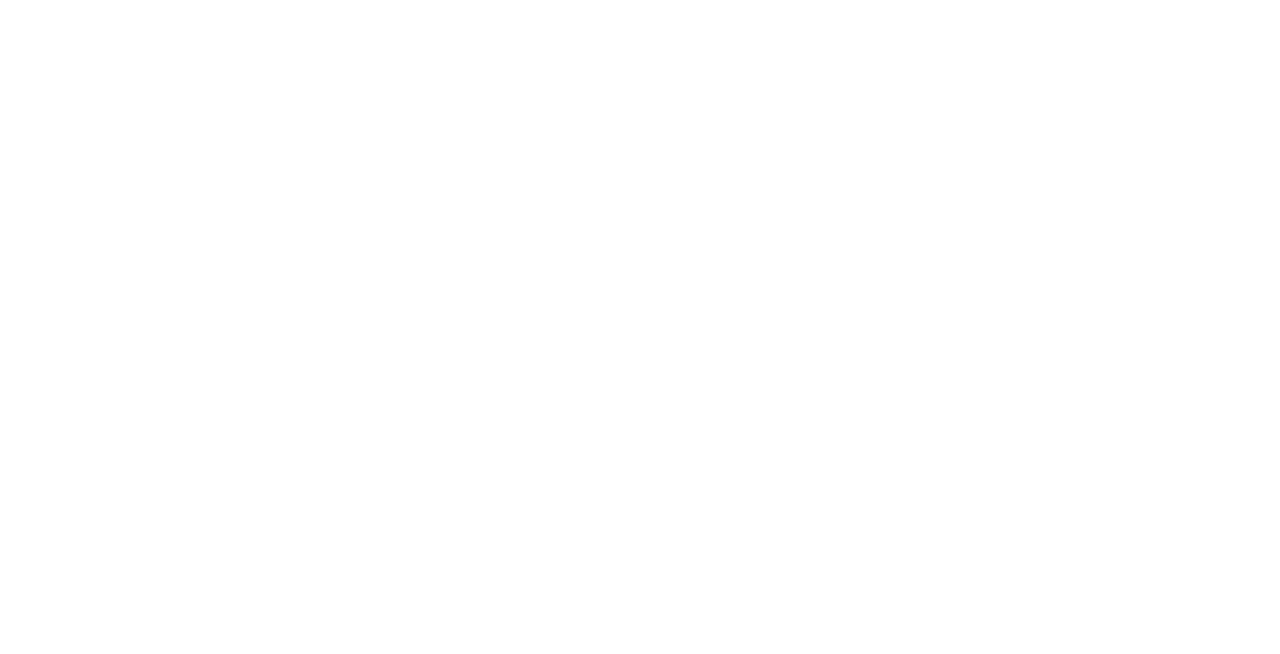
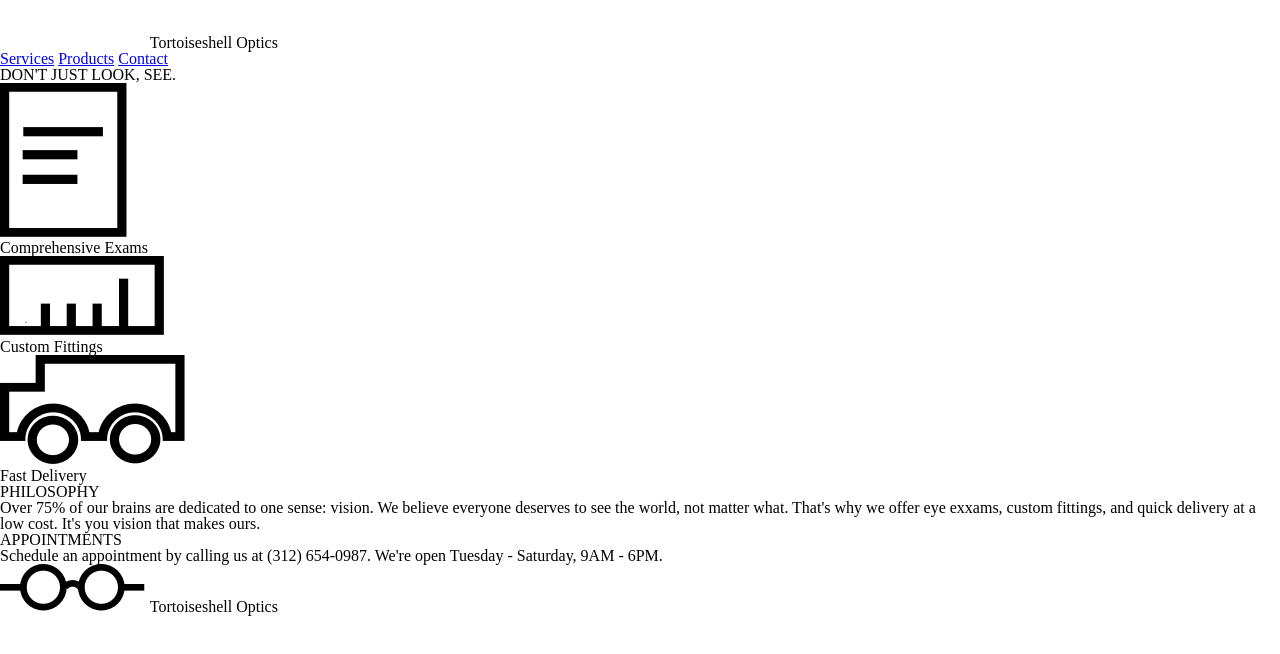
Before and after one commit to Greenka236/TortoiseshellOptics, a plain HTML site: page index.html in a window 1280 px wide. Drawn offline with Linux system fonts and the light colour scheme.

Commit message:
HTML structure add

```diff
--- a/index.html
+++ b/index.html
@@ -7,6 +7,63 @@
     <title>Tortoiseshell Optics</title>
   </head>
   <body>
+    <section class="main_banner">
+      <header>
+        <div class="page_name">
+          <img src="./resources/images/logo-white.png" alt="Logotype">
+          <span>Tortoiseshell Optics</span>
+        </div>
 
+        <nav>
+          <span><a href="#">Services</a></span>
+          <span><a href="#">Products</a></span>
+          <span><a href="#">Contact</a></span>
+        </nav>
+      </header>
+
+      <div class="headline">
+        <span>DON'T JUST LOOK, SEE.</span>
+      </div>
+    </section>
+
+    <section class="icons">
+      <figure>
+        <img src="./resources/images/paper-icon.png" alt="Paper icon.">
+        <figcaption>Comprehensive Exams</figcaption>
+      </figure>
+
+      <figure>
+        <img src="./resources/images/ruler-icon.png" alt="Ruler icon.">
+        <figcaption>Custom Fittings</figcaption>
+      </figure>
+
+      <figure>
+        <img src="./resources/images/truck-icon.png" alt="Truck icon.">
+        <figcaption>Fast Delivery</figcaption>
+      </figure>
+    </section>
+
+    <section class="about">
+      <div class="philosophy">
+        <div class="header">
+          <span>PHILOSOPHY</span>
+        </div>
+        <p>Over 75% of our brains are dedicated to one sense: vision. We believe everyone deserves to see the world, not matter what. That's why we offer eye exxams, custom fittings, and quick delivery at a low cost. It's you vision that makes ours.</p>
+      </div>
+
+      <div class="appointments">
+        <div class="header">
+          <span>APPOINTMENTS</span>
+        </div>
+        <p>Schedule an appointment by calling us at (312) 654-0987. We're open Tuesday - Saturday, 9AM - 6PM.</p>
+      </div>
+    </section>
+
+    <footer>
+      <div class="page_name">
+        <img src="./resources/images/logo-black.png" alt="Logotype">
+        <span>Tortoiseshell Optics</span>
+      </div>
+    </footer>
   </body>
 </html>
```
Also changed, not shown: resources/images/glasses-bg.png (added), resources/images/logo-black.png (added), resources/images/logo-white.png (added), resources/images/paper-icon.png (added), resources/images/ruler-icon.png (added), resources/images/truck-icon.png (added), specifications/redline.jpg (added).
